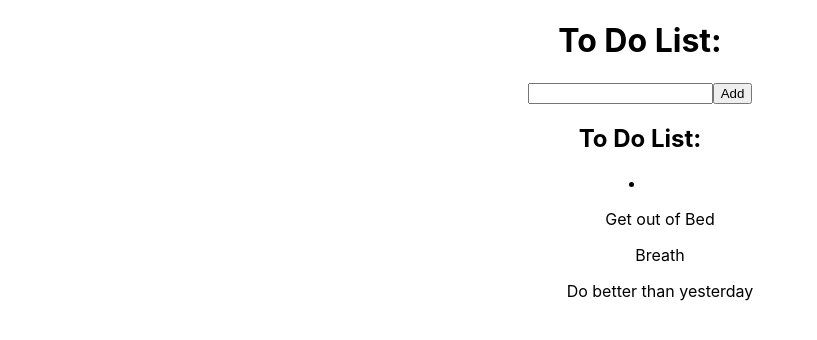
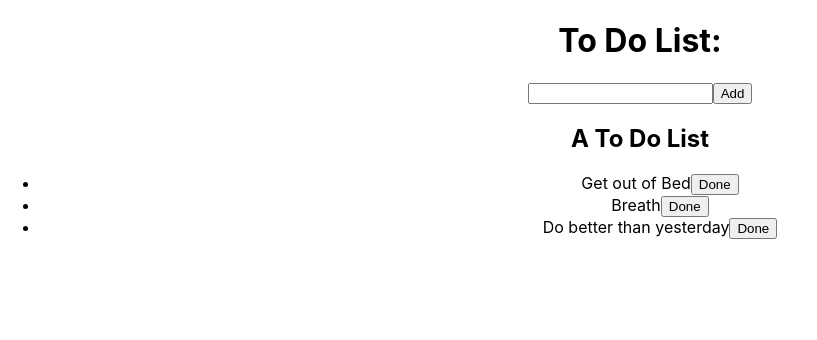
Before and after one commit to jeanette613/Todo-List, a React (Create React App) app: page / in a window 1280 px wide. Shown: the top 340 px of the page, without its empty margins (0-817 px from the left). Built offline with nearby package versions, Linux system fonts and the light colour scheme.

Commit message:
to do done button added

```diff
--- a/src/components/ListItem.js
+++ b/src/components/ListItem.js
@@ -4,9 +4,10 @@
 const ListItem = (props) => {
     //https://reactjs.org/docs/components-and-props.html
     return (
-        <ul onClick={() => props.action(props.data)} >
+        <li onClick={() => props.action(props.data)} >
             {props.data.title}
-        </ul>
+            <button>{props.label}</button>
+        </li>
     );
 };
 
--- a/src/components/ToDoList.js
+++ b/src/components/ToDoList.js
@@ -4,12 +4,12 @@ import ListItem from "./ListItem";
 const ToDoList = ({ toDoLists, movetoCompl }) => {
     return (
         <>
-            <h2> To Do List: </h2>
-            <li>
+            <h2> A To Do List</h2>
+            <ul>
                 {toDoLists.map((item, idx) => (
-                    <ListItem key={item.key} data={item} />
+                    <ListItem key={item.key} data={item} label={"Done"} />
                 ))}
-            </li>
+            </ul>
 
         </>
     );
```
